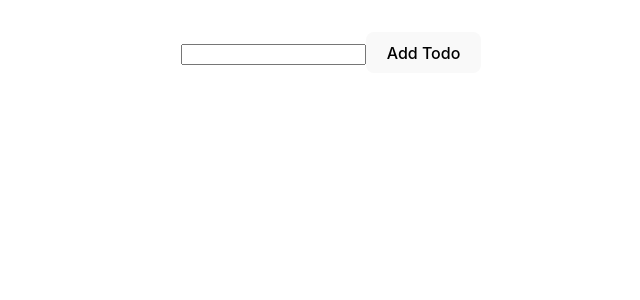
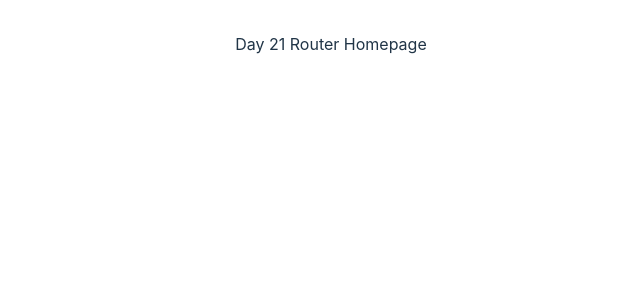
Before and after one commit to felixchen3674/react04292024, a React (Vite) app in the folder homework/react_homework/: page / in a window 1280 px wide. Shown: the top 300 px of the page, without its empty margins (309-949 px from the left). Built offline with nearby package versions, Linux system fonts and the light colour scheme; data requests are answered from the project's data file.

Commit message:
day 21 homework

```diff
--- a/homework/react_homework/package.json
+++ b/homework/react_homework/package.json
@@ -12,15 +12,18 @@
     "json-server": "npx json-server src/jsonServer/db.json"
   },
   "dependencies": {
+    "@reduxjs/toolkit": "^2.2.5",
     "json-server": "^1.0.0-beta.0",
     "react": "^18.2.0",
-    "react-dom": "^18.2.0"
+    "react-dom": "^18.2.0",
+    "react-router-dom": "^5.3.4"
   },
   "devDependencies": {
     "@testing-library/jest-dom": "^6.4.5",
     "@testing-library/react": "^15.0.7",
     "@types/react": "^18.3.2",
     "@types/react-dom": "^18.3.0",
+    "@types/react-router-dom": "^5.3.3",
     "@typescript-eslint/eslint-plugin": "^7.2.0",
     "@typescript-eslint/parser": "^7.2.0",
     "@vitejs/plugin-react": "^4.2.1",
--- a/homework/react_homework/src/App.tsx
+++ b/homework/react_homework/src/App.tsx
@@ -6,6 +6,7 @@ import Day13Play from "./day13_lifecycles/notes";
 import Day14Play from "./day14_practice";
 import Day16Play from "./day16_custom_hooks/notes";
 import Day17Play from "./day17_performance/notes";
+import Day21Play from "./day21_routing/notes";
 
 function App() {
   return (
@@ -16,7 +17,8 @@ function App() {
       {/* <Day14Play /> */}
       {/* <Day16Play /> */}
       {/* <Day17Play /> */}
-      <ReduxTodoSolution />
+      {/* <ReduxTodoSolution /> */}
+      <Day21Play />
     </>
   );
 }
--- /dev/null
+++ b/homework/react_homework/src/day21_routing/notes/Homepage.tsx
@@ -0,0 +1,7 @@
+import React from 'react'
+
+export default function Homepage() {
+  return (
+    <div>Day 21 Router Homepage</div>
+  )
+}
--- /dev/null
+++ b/homework/react_homework/src/day21_routing/notes/index.tsx
@@ -0,0 +1,14 @@
+import React from "react";
+import { BrowserRouter as Router, Switch, Route, Link } from "react-router-dom";
+import Homepage from "./Homepage";
+
+// set up your routes here
+export default function Day21Play() {
+  return <Router>
+    <Switch>
+        <Route path="/">
+            <Homepage />
+        </Route>
+    </Switch>
+  </Router>;
+}
```
Also changed, not shown: 1 other file (tests, documents, lock files or other folders).
